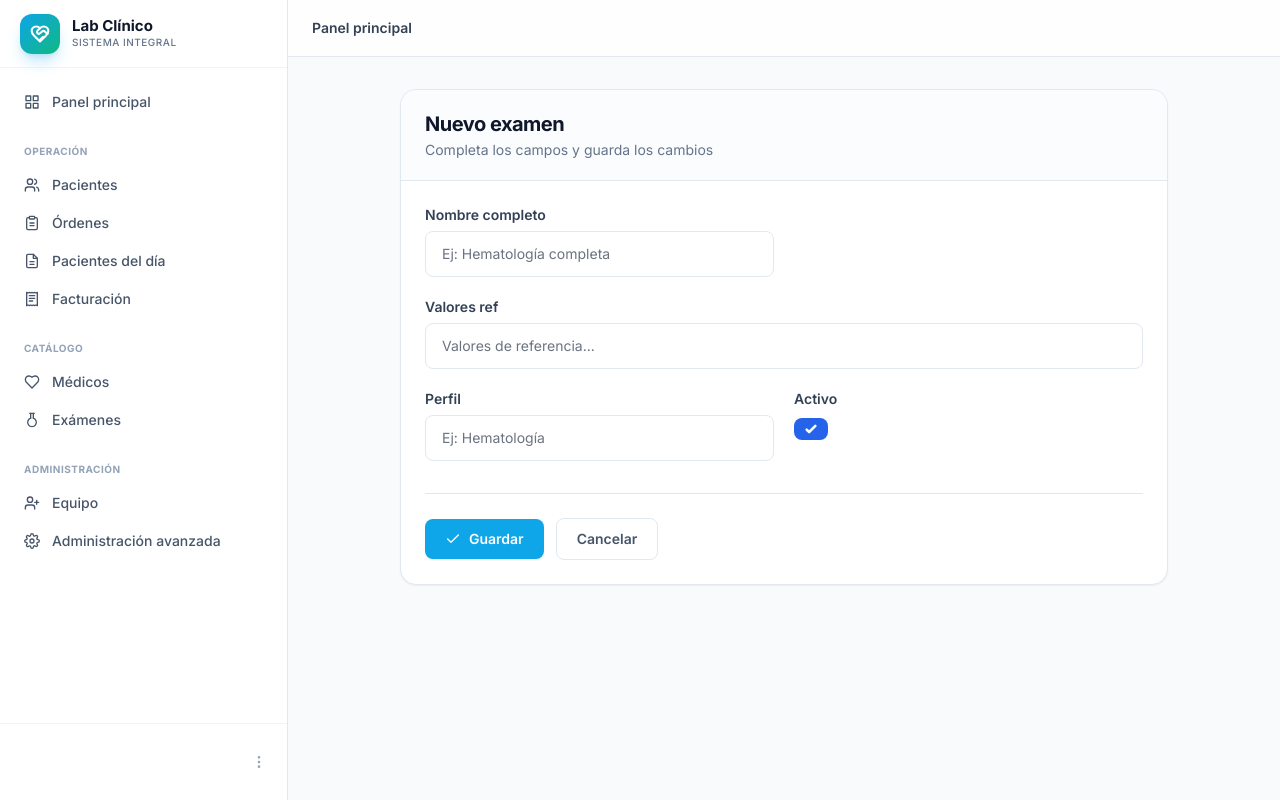
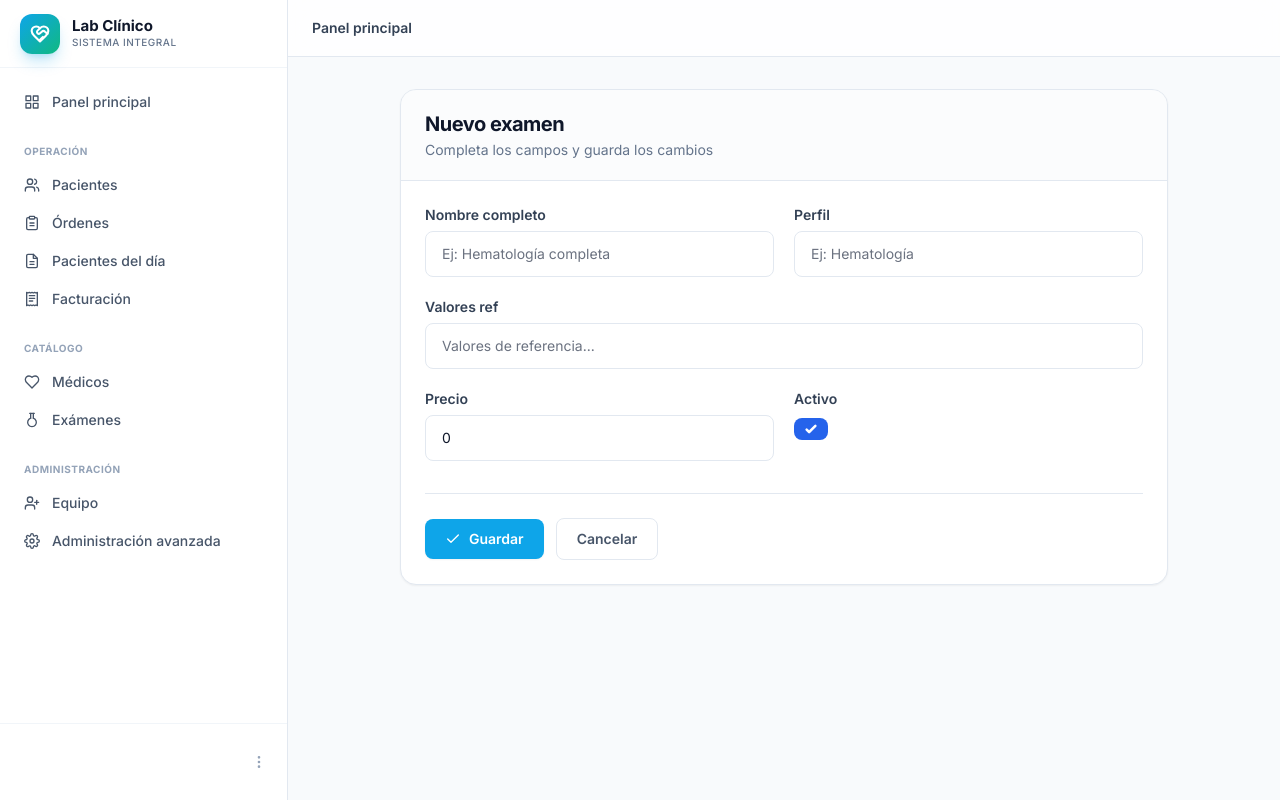
Before and after one commit to Epaval/labclin, a Django app: page /examenes/nuevo/ in a window 1280 px wide. Run offline with Django 5.2, Linux system fonts and the light colour scheme; the visitor is signed in with stand-in values (Sample User, id 1); parts of the project's set-up code (start-up, migrations or seed data) failed here and were passed over.

Commit message:
v1.0.0: Precio editable en formulario + columna de costo en listado

```diff
--- a/apps/core/licencias.py
+++ b/apps/core/licencias.py
@@ -13,7 +13,7 @@
 # SECRETO DEL VENDEDOR (cambialo y no lo compartas)
 SECRET = b"AZMA1972JCPD1970#2005$1991"
 
-PRUEBA_DIAS = 15
+PRUEBA_DIAS = 7
 ANUAL_DIAS = 365
 
 TIPOS_VALIDOS = ["anual", "perpetua"]
--- a/apps/exams/forms.py
+++ b/apps/exams/forms.py
@@ -1,8 +1,24 @@
 from django import forms
-from .models import Examen
+
+from .models import CostoExamen, Examen
 
 
 class ExamenForm(forms.ModelForm):
+    # Campo extra (no del modelo): el laboratorio define su precio
+    precio = forms.DecimalField(
+        label="Precio",
+        min_value=0,
+        max_digits=10,
+        decimal_places=2,
+        required=False,
+        initial=0,
+        widget=forms.NumberInput(attrs={
+            "step": "0.01",
+            "placeholder": "0.00",
+        }),
+        help_text="Precio que cobra el laboratorio por este examen",
+    )
+
     class Meta:
         model = Examen
         fields = [
@@ -17,9 +33,35 @@
             }),
             "valores_ref": forms.TextInput(attrs={
                 "placeholder": "Valores de referencia...",
-
             }),
             "perfil": forms.TextInput(attrs={
                 "placeholder": "Ej: Hematología",
             }),
         }
+
+    field_order = ["nombre_completo", "perfil", "valores_ref", "precio", "activo"]
+
+    def __init__(self, *args, **kwargs):
+        super().__init__(*args, **kwargs)
+        # Al editar, mostrar el precio activo actual
+        if self.instance and self.instance.pk:
+            costo = self.instance.costos.filter(activo=True).first()
+            if costo:
+                self.initial["precio"] = costo.precio
+
+    def save(self, commit=True):
+        examen = super().save(commit=commit)
+        precio = self.cleaned_data.get("precio")
+        if precio is None:
+            precio = 0
+
+        if commit:
+            costo = examen.costos.filter(activo=True).first()
+            if costo:
+                costo.precio = precio
+                costo.save(update_fields=["precio"])
+            else:
+                CostoExamen.objects.create(
+                    examen=examen, precio=precio, activo=True
+                )
+        return examen
--- a/apps/exams/models.py
+++ b/apps/exams/models.py
@@ -34,6 +34,13 @@
         return self.costos.filter(activo=True).order_by("-ultima_fecha_act").first()
 
 
+    @property
+    def precio_actual(self):
+        """Precio activo del examen (0 si no tiene)"""
+        costo = self.costos.filter(activo=True).first()
+        return costo.precio if costo else 0
+
+
 class CostoExamen(models.Model):
     examen = models.ForeignKey(
         Examen,
--- a/templates/exams/examen_list.html
+++ b/templates/exams/examen_list.html
@@ -89,8 +89,8 @@
               </span>
             </td>
             <td class="px-6 py-4 text-sm font-semibold text-slate-700">
-              {% if examen.costo_actual %}
-                ${{ examen.costo_actual.precio }}
+              {% if examen.precio_actual %}
+                ${{ examen.precio_actual }}
               {% else %}
                 <span class="text-slate-400 font-normal">—</span>
               {% endif %}
```
Also changed, not shown: apps/exams/admin.py (+18 -9 lines), 1 other file.
